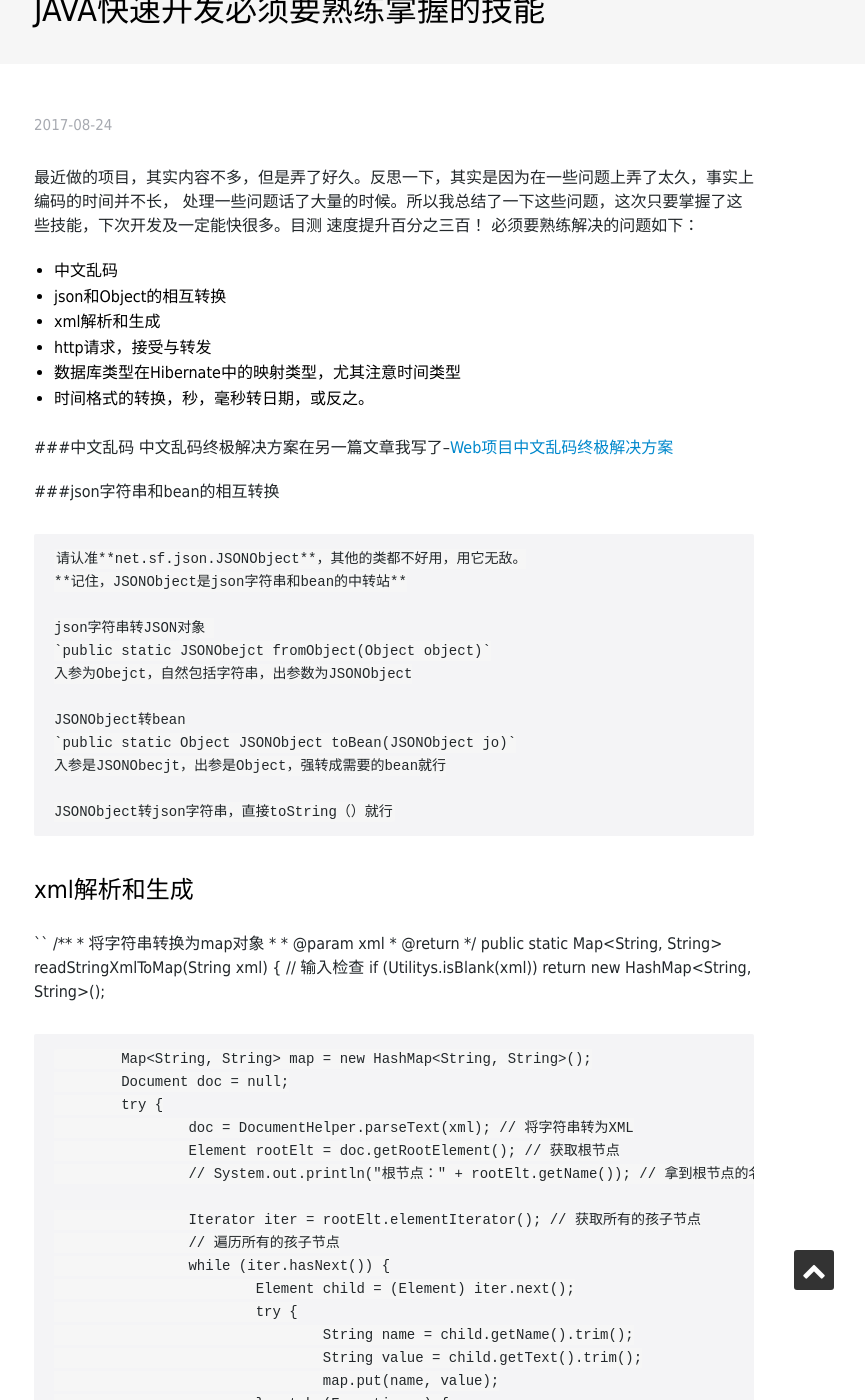
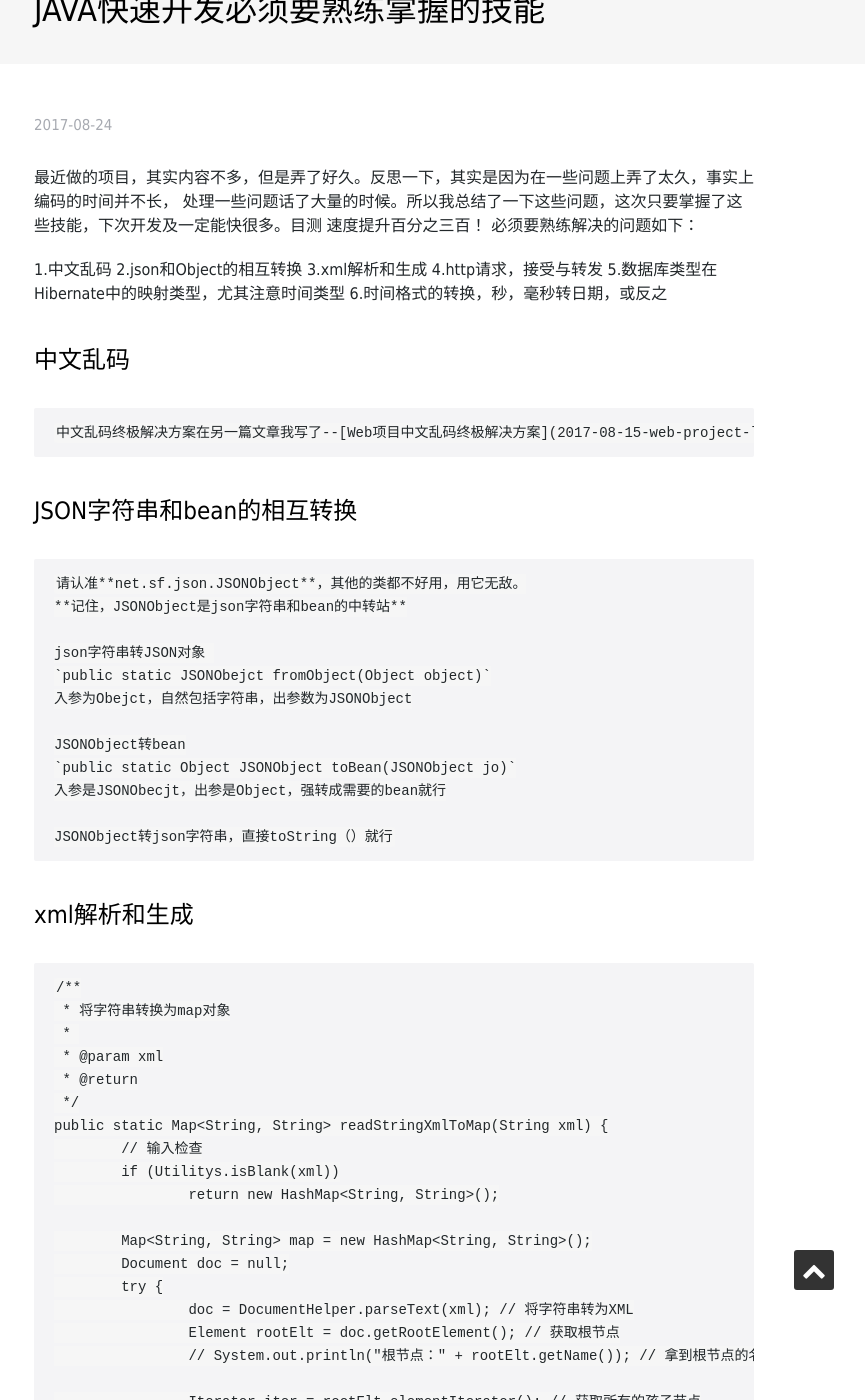
Before and after one commit to GeowindWu/GeowindWu.github.io, a Jekyll site: the page built from _posts/2017-08-24-quick-code-skill.md, in a window 1280 px wide and 1400 px high, scrolled down 304 px. Shown: the whole window, without its empty margins (246-1111 px from the left). Built offline with Jekyll 4.4.1, drawn with Linux system fonts in a browser that asks for light colours; nearby versions of some CDN libraries; some web fonts are replaced; some of the changed text lies outside the part shown.

Commit message:
终极web项目快速开发技能

```diff
--- a/_posts/2017-08-24-quick-code-skill.md
+++ b/_posts/2017-08-24-quick-code-skill.md
@@ -7,17 +7,19 @@ title: JAVA快速开发必须要熟练掌握的技能
 处理一些问题话了大量的时候。所以我总结了一下这些问题，这次只要掌握了这些技能，下次开发及一定能快很多。目测
 速度提升百分之三百！
 必须要熟练解决的问题如下：
-* 中文乱码
-* json和Object的相互转换
-* xml解析和生成
-* http请求，接受与转发
-* 数据库类型在Hibernate中的映射类型，尤其注意时间类型
-* 时间格式的转换，秒，毫秒转日期，或反之。
 
-###中文乱码
+1.中文乱码
+2.json和Object的相互转换
+3.xml解析和生成
+4.http请求，接受与转发
+5.数据库类型在Hibernate中的映射类型，尤其注意时间类型 6.时间格式的转换，秒，毫秒转日期，或反之
+
+
+
+### 中文乱码
 	中文乱码终极解决方案在另一篇文章我写了--[Web项目中文乱码终极解决方案](2017-08-15-web-project-luanma.md)
 
-###json字符串和bean的相互转换
+### JSON字符串和bean的相互转换
 
 	请认准**net.sf.json.JSONObject**，其他的类都不好用，用它无敌。
 	**记住，JSONObject是json字符串和bean的中转站**
@@ -34,7 +36,7 @@ title: JAVA快速开发必须要熟练掌握的技能
 
 ### xml解析和生成
 
-``
+
 	/**
 	 * 将字符串转换为map对象
 	 *
@@ -72,7 +74,7 @@ title: JAVA快速开发必须要熟练掌握的技能
 		}
 		return map;
 	}
-``
+
 	生成的话，自己写个方法拼接吧，不说了
 
 ###数据库类型在Hibernate中的映射以及实体类的JAVA类型
```
Also changed, not shown: other parts of _posts/2017-08-24-quick-code-skill.md (+42 -42 lines).
